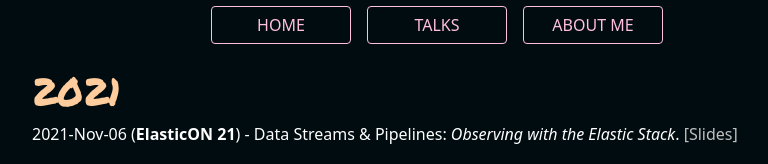
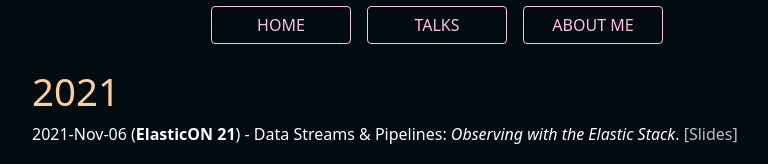
Before and after one commit to pjhampton/pjhampton, a Next.js app in the folder blog/: page /talks in a window 1280 px wide. Shown: the part 162-326 px from the top of the page, without its empty margins (195-963 px from the left). Built offline with nearby package versions, Linux system fonts and the light colour scheme.

Commit message:
comment out new font.

```diff
--- a/blog/styles/globals.css
+++ b/blog/styles/globals.css
@@ -1,4 +1,4 @@
-@import url("https://fonts.googleapis.com/css2?family=Permanent+Marker");
+/* @import url("https://fonts.googleapis.com/css2?family=Permanent+Marker"); */
 
 html,
 body {
@@ -14,7 +14,7 @@ h1 {
 
 h1.special {
   font-size: 2.4em;
-  font-family: 'Permanent Marker';
+  /* font-family: 'Permanent Marker'; */
 }
 
 h1.heading {
```
